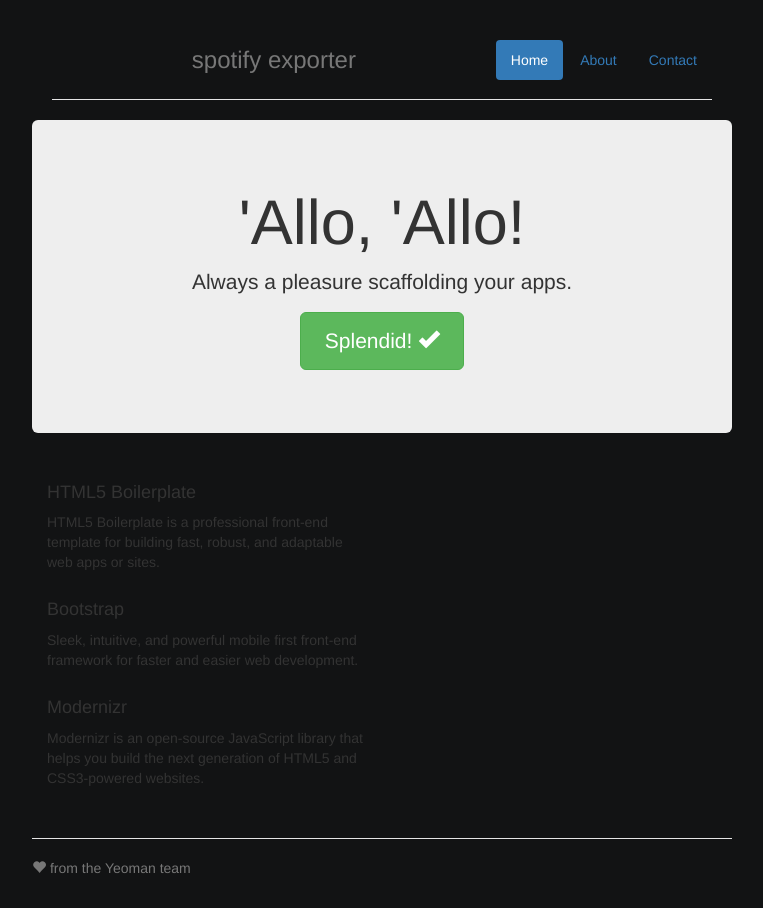
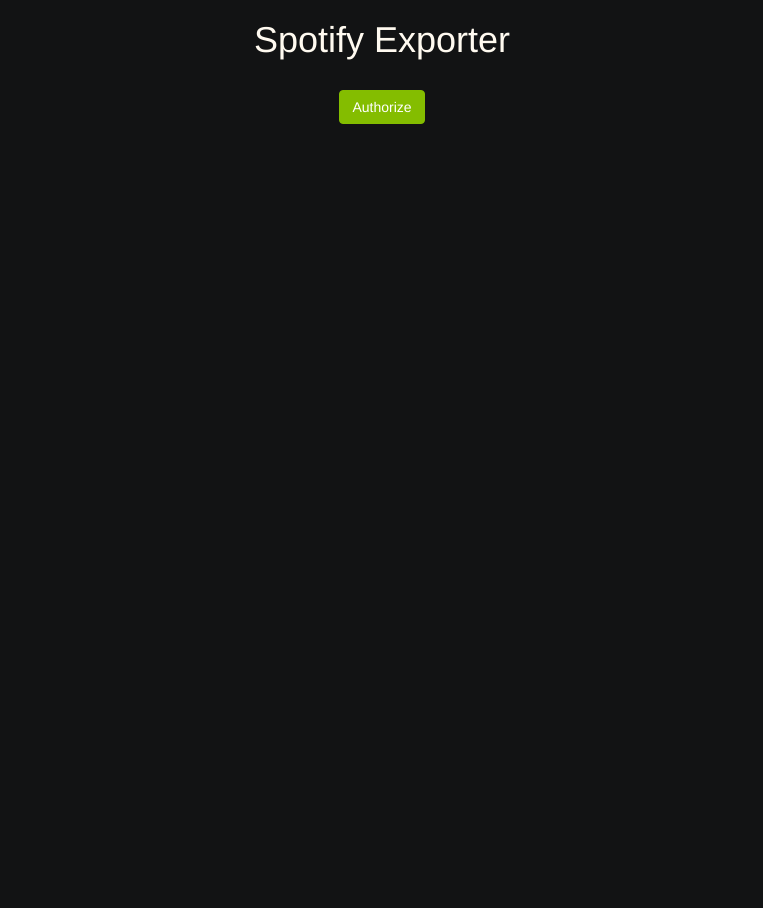
Before and after one commit to Lbatson/spotify-exporter, a website: page app/index.html in a window 1280 px wide. Shown: the whole page, without its empty margins (258-1021 px from the left). After the commit the page ends 800 px from the top, so only its background shows below. Drawn offline with nearby package versions, Linux system fonts and the light colour scheme; files that its build step writes are made by us from their sources.

Commit message:
reworking app for yeoman structure

```diff
--- a/app/index.html
+++ b/app/index.html
@@ -9,7 +9,7 @@
         <!-- Place favicon.ico and apple-touch-icon.png in the root directory -->
         <!-- build:css styles/vendor.css -->
         <!-- bower:css -->
-        <link rel="stylesheet" href="../bower_components/bootstrap/dist/css/bootstrap.css">
+        <link rel="stylesheet" href="../bower_components/bootstrap/dist/css/bootstrap.css" />
         <!-- endbower -->
         <!-- endbuild -->
         <!-- build:css(.tmp) styles/main.css -->
@@ -24,50 +24,58 @@
         <!--[if lt IE 10]>
             <p class="browsehappy">You are using an <strong>outdated</strong> browser. Please <a href="http://browsehappy.com/">upgrade your browser</a> to improve your experience.</p>
         <![endif]-->
-
-
         <div class="container">
-            <div class="header">
-                <ul class="nav nav-pills pull-right">
-                    <li class="active"><a href="#">Home</a></li>
-                    <li><a href="#">About</a></li>
-                    <li><a href="#">Contact</a></li>
-                </ul>
-                <h3 class="text-muted">spotify exporter</h3>
+          <div class="row">
+            <div class="span12">
+              <div class="header">
+                <h1>Spotify Exporter</h1>
+                <br>
+                <button class="btn btn-spotify" id="authorize">Authorize</button>
+              </div>
+              <div id="results"></div>
             </div>
-
-            <div class="jumbotron">
-                <h1>'Allo, 'Allo!</h1>
-                <p class="lead">Always a pleasure scaffolding your apps.</p>
-                <p><a class="btn btn-lg btn-success" href="#">Splendid! <span class="glyphicon glyphicon-ok"></span></a></p>
-            </div>
-
-            <div class="row marketing">
-                <div class="col-lg-6">
-                    <h4>HTML5 Boilerplate</h4>
-                    <p>HTML5 Boilerplate is a professional front-end template for building fast, robust, and adaptable web apps or sites.</p>
-
-
-
-                    <h4>Bootstrap</h4>
-                    <p>Sleek, intuitive, and powerful mobile first front-end framework for faster and easier web development.</p>
-
-                    <h4>Modernizr</h4>
-                    <p>Modernizr is an open-source JavaScript library that helps you build the next generation of HTML5 and CSS3-powered websites.</p>
-
-                </div>
-            </div>
-
-            <div class="footer">
-                <p><span class="glyphicon glyphicon-heart"></span> from the Yeoman team</p>
-            </div>
-
+          </div>
         </div>
-
-
+        <script id="playlist-list" type="text/x-handlebars-template">
+          <table class="table">
+            <thead>
+              <tr>
+                <th>Playlist</th>
+                <th>&nbsp;</th>
+              </tr>
+            </thead>
+            <tbody>
+              {{#each .}}
+                <tr>
+                  <td>{{name}}</td>
+                  <td><button data-id="{{id}}" class="btn btn-spotify export">Export</button></td>
+                </tr>
+              {{/each}}
+            </tbody>
+          </table>
+        </script>
+        <script id="playlist-list-items" type="text/x-handlebars-template">
+          <table class="table">
+            <thead>
+              <tr>
+                <th>Song</th>
+                <th>&nbsp;</th>
+              </tr>
+            </thead>
+            <tbody>
+              {{#each .}}
+                <tr>
+                  <td>{{track.name}}</td>
+                  <td>&nbsp;</td>
+                </tr>
+              {{/each}}
+            </tbody>
+          </table>
+        </script>
         <!-- build:js scripts/vendor.js -->
         <!-- bower:js -->
         <script src="../bower_components/jquery/dist/jquery.js"></script>
+        <script src="../bower_components/handlebars/handlebars.js"></script>
         <!-- endbower -->
         <!-- endbuild -->
 
@@ -99,5 +107,5 @@
         <!-- build:js({app,.tmp}) scripts/main.js -->
         <script src="scripts/main.js"></script>
         <!-- endbuild -->
-</body>
+    </body>
 </html>
--- a/app/scripts/main.js
+++ b/app/scripts/main.js
@@ -1,14 +1,12 @@
-console.log('\'Allo \'Allo!');
-
 var authUrl      = 'https://accounts.spotify.com/authorize',
     apiUrl       = 'https://api.spotify.com/v1',
     clientId     = 'f880219b69b349bf8683bbcd1091410a',
-    redirectUri  = 'http://localhost:8000',
+    redirectUri  = 'http://localhost:9000',
     responseType = 'token',
-    scopes        = 'playlist-read-private',
+    scopes       = 'playlist-read-private',
     accessToken  = '',
-    user          = {},
-    playlist      = {};
+    user         = {},
+    playlist     = {};
 
 function displayPlaylistItems() {
   $('#results').empty();
@@ -49,9 +47,9 @@
 $('#authorize').on('click', function() {
   var encodedUrl = authUrl + '?';
   encodedUrl += $.param({
-    clientId: clientId,
-    redirectUri: redirectUri,
-    responseType: responseType,
+    client_id: clientId,
+    redirect_uri: redirectUri,
+    response_type: responseType,
     scope: scopes
   });
   window.location.href = encodedUrl;
@@ -75,11 +73,11 @@
 
 $(function() {
   var url = window.location.href;
-  if (url.search('#accessToken') !== -1) {
+  if (url.search('#access_token') !== -1) {
     $('#authorize').hide();
     var params = url.split('#')[1];
     params = $.getQueryParameters(params);
-    accessToken = params.accessToken;
+    accessToken = params.access_token;
     retrieveUserAndPlaylist();
   }
 });
--- a/app/styles/main.css
+++ b/app/styles/main.css
@@ -1,96 +1,17 @@
-.browsehappy {
-    margin: 0.2em 0;
-    background: #ccc;
-    color: #000;
-    padding: 0.2em 0;
-}
-
-/* Space out content a bit */
-body {
-    padding-top: 20px;
-    padding-bottom: 20px;
-}
-
-/* Everything but the jumbotron gets side spacing for mobile first views */
-.header,
-.marketing,
-.footer {
-    padding-left: 15px;
-    padding-right: 15px;
-}
-
-/* Custom page header */
-.header {
-    border-bottom: 1px solid #e5e5e5;
-}
-
-/* Make the masthead heading the same height as the navigation */
-.header h3 {
-    margin-top: 0;
-    margin-bottom: 0;
-    line-height: 40px;
-    padding-bottom: 19px;
-}
-
-/* Custom page footer */
-.footer {
-    padding-top: 19px;
-    color: #777;
-    border-top: 1px solid #e5e5e5;
-}
-
-.container-narrow > hr {
-    margin: 30px 0;
-}
-
-/* Main marketing message and sign up button */
-.jumbotron {
-    text-align: center;
-    border-bottom: 1px solid #e5e5e5;
-}
-
-.jumbotron .btn {
-    font-size: 21px;
-    padding: 14px 24px;
-}
-
-/* Supporting marketing content */
-.marketing {
-    margin: 40px 0;
-}
-
-.marketing p + h4 {
-    margin-top: 28px;
-}
-
-/* Responsive: Portrait tablets and up */
-@media screen and (min-width: 768px) {
-    .container {
-        max-width: 730px;
-    }
-
-    /* Remove the padding we set earlier */
-    .header,
-    .marketing,
-    .footer {
-        padding-left: 0;
-        padding-right: 0;
-    }
-
-    /* Space out the masthead */
-    .header {
-        margin-bottom: 30px;
-    }
-
-    /* Remove the bottom border on the jumbotron for visual effect */
-    .jumbotron {
-        border-bottom: 0;
-    }
-}
-
-/* old styles */
 body {
   background-color: #121314;
+}
+.btn-spotify {
+  color:white;
+  background-color: #84BD00;
+  border-color: #84BD00;
+}
+.btn-spotify:active,
+.btn-spotify:focus,
+.btn-spotify:hover {
+  color:white;
+  background-color: #68B800;
+  border-color: #68B800;
 }
 .header {
   color: floralwhite;
--- a/bower.json
+++ b/bower.json
@@ -4,7 +4,8 @@
   "dependencies": {
     "bootstrap": "~3.0.3",
     "modernizr": "~2.6.2",
-    "jquery": "~1.11.0"
+    "jquery": "~1.11.0",
+    "handlebars": "~1.3.0"
   },
   "devDependencies": {}
 }
```
Also changed, not shown: Gruntfile.js (+15 -0 lines), index.html (deleted, +0 -60 lines), package.json (+16 -15 lines).
